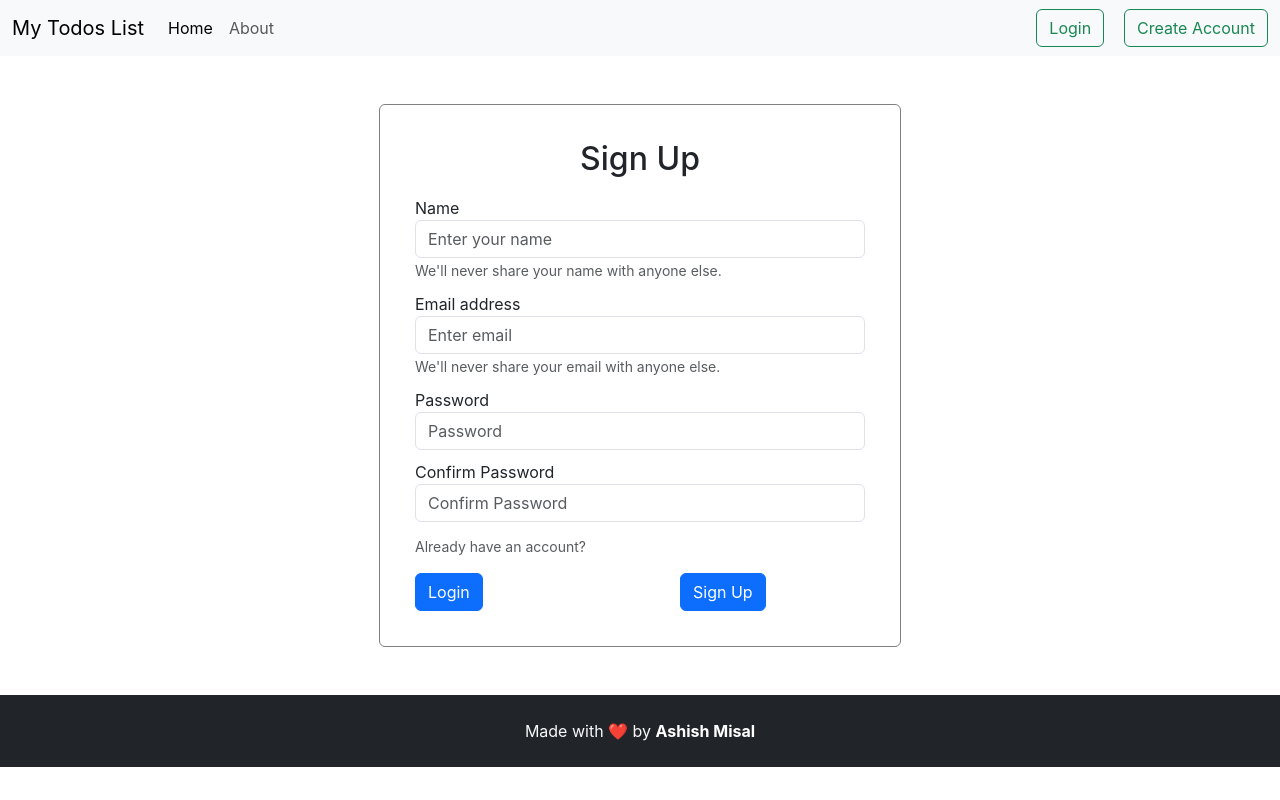
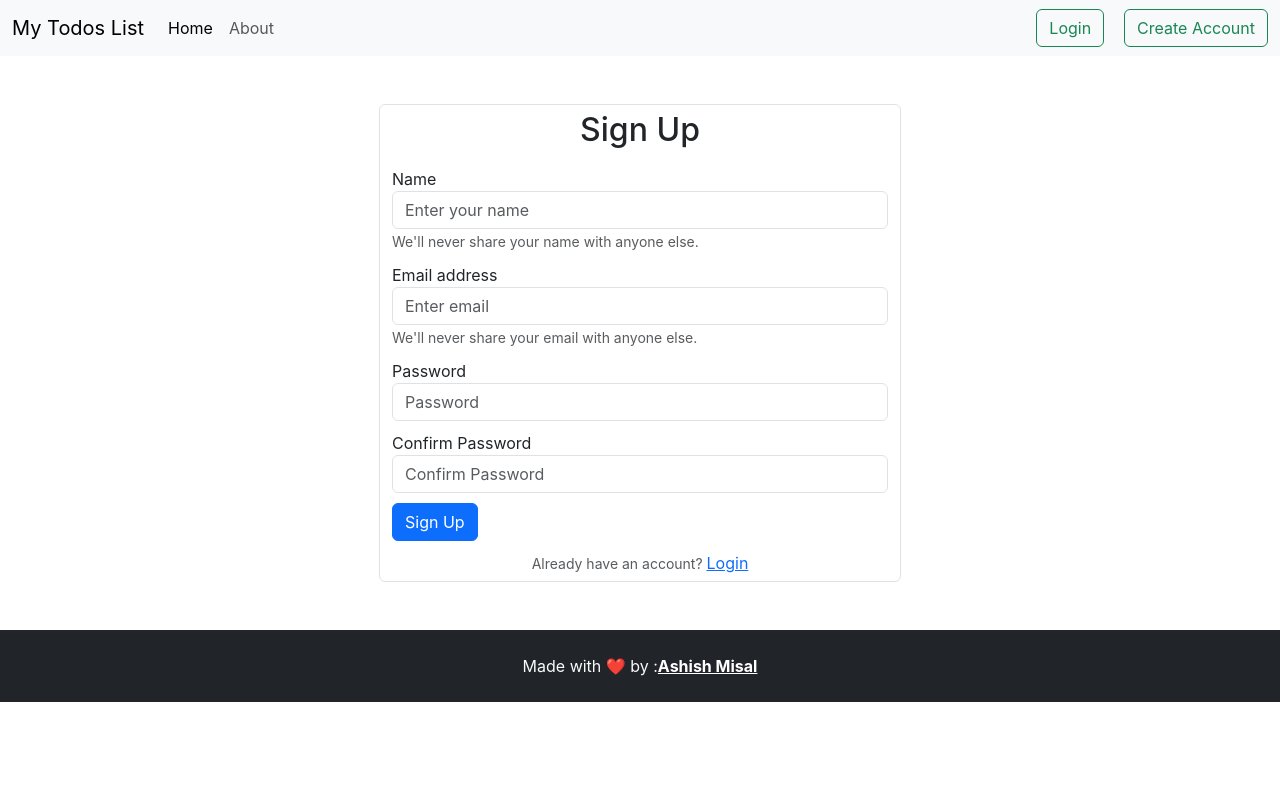
Before and after one commit to ashishmisal23/Todos-List, a React (Create React App) app: page /signup in a window 1280 px wide. Built offline with nearby package versions, Linux system fonts and the light colour scheme.

Commit message:
Readme File Finalized

```diff
--- a/src/App.js
+++ b/src/App.js
@@ -76,7 +76,7 @@ function App() {
         <Route exact path="/about" element={<About />} />
         <Route exact path="/login" element={<Login />} />
         <Route exact path="/signup" element={<SignUp />} />
-        <Route exact path="/*" element={<ErrorMsg/>} />
+        <Route exact path="/*" element={<ErrorMsg />} />
 
 
       </Routes>
--- a/src/componants/ErrorMsg.js
+++ b/src/componants/ErrorMsg.js
@@ -5,8 +5,8 @@ const ErrorMsg = () => {
     let style = {
         minHeight: "80vh",
         padding: "100px 0px 100px 50px",
-        width:"50%",
-        margin:"auto 0 "
+        width: "50%",
+        margin: "auto 0 "
     }
     return (
         <div className='container' style={style}>
--- a/src/componants/Footer.js
+++ b/src/componants/Footer.js
@@ -7,7 +7,8 @@ export const Footer = () => {
   return (
     <footer className='bg-dark text-light p-2'>
       <p className='text-center my-3 '>
-        Made with ❤️ by <Link to="https://github.com/ashishmisal23" target="_blank" className='link' style={{textDecoration:"none", color:"white"}}><b>Ashish Misal</b></Link>
+        Made with ❤️ by :
+        <Link to="https://github.com/ashishmisal23" target="_blank" className='link' style={{color:"white"}}><b>Ashish Misal</b></Link>
       </p>
     </footer>
   )
--- a/src/componants/Login.js
+++ b/src/componants/Login.js
@@ -1,12 +1,10 @@
 import React from 'react';
-import {Link} from "react-router-dom";
+import { Link } from "react-router-dom";
 
 const Login = () => {
     let style = {
         width: "50%",
         margin: "auto",
-        border: "1px solid grey",
-        padding: "35px",
         display: "flex",
         flexDirection: "column",
         gap: "1.5rem"
@@ -14,38 +12,37 @@ const Login = () => {
     }
     let myStyle2 = {
         display: "flex",
-        flexDirection: "row",
-        gap: "80px",
-        alignItems: "flex-end"
-
+        flexDirection: "column",
+        margin: "auto",
+        justifyContent: "center"
     }
 
     return (
         <div className='container p-5'>
             <form className='form-control' style={style}>
-            <h2 className='text-center'>Login</h2>
+                <h2 className='text-center'>Login</h2>
                 <div class="form-group">
-                    <label for="exampleInputEmail1">Email address</label>
+                    <label htmlFor="exampleInputEmail1">Email address</label>
                     <input type="email" class="form-control" id="exampleInputEmail1" aria-describedby="emailHelp" placeholder="Enter email" />
                     <small id="emailHelp" class="form-text text-muted">We'll never share your email with anyone else.</small>
                 </div>
                 <div class="form-group">
-                    <label for="exampleInputPassword1">Password</label>
+                    <label htmlFor="exampleInputPassword1">Password</label>
                     <input type="password" class="form-control" id="exampleInputPassword1" placeholder="Password" />
                 </div>
-                <div className="form-group" style={myStyle2}>
-                    <div style={{display:"flex", flexDirection:"column", gap:"1rem", width:"50%"}}>
+                <div className="form-group">
 
-                        <Link to="/login">
-                            <button type="submit" class="btn btn-primary">Login</button>
+                    <div style={{ display: "flex", flexDirection: "column", gap: "1rem", width: "50%" }}>
+                        <Link to="#">
+                            <button type="submit" className="btn btn-primary">Login</button>
                         </Link>
                     </div>
-                    <div style={{display:"flex", flexDirection:"column", gap:"1rem", width:"50%"}}>
+                </div>
 
-                        <small id="emailHelp" class="form-text text-muted">Don't Have an Account...</small>
-                        <Link to="/signup">
-                            <button type="submit" class="btn btn-primary">Signup</button>
-                        </Link>
+                <div className="form-group" style={myStyle2}>
+                    <div>
+                        <small id="loginHelp" className="form-text text-muted">Do not have an Account ? </small>
+                        <Link to="/signup">Sign Up</Link>
                     </div>
                 </div>
             </form>
--- a/src/componants/SignUp.js
+++ b/src/componants/SignUp.js
@@ -5,20 +5,18 @@ const SignUp = () => {
     let style = {
         width: "50%",
         margin: "auto",
-        border: "1px solid grey",
-        padding: "35px",
         display: "flex",
         flexDirection: "column",
         gap: "10px"
+    }
 
-    }
     let myStyle2 = {
         display: "flex",
-        flexDirection: "row",
-        gap: "80px",
-        alignItems: "flex-end"
+        flexDirection: "column",
+        margin: "auto",
+        justifyContent: "center"
+    }
 
-    }
     return (
 
         <div className='container p-5'>
@@ -42,18 +40,19 @@ const SignUp = () => {
                     <label htmlFor="exampleInputConfirmPassword1">Confirm Password</label>
                     <input type="password" className="form-control" id="exampleInputConfirmPassword1" placeholder="Confirm Password" />
                 </div>
+                <div className="form-group">
+
+                    <div style={{ display: "flex", flexDirection: "column", gap: "1rem", width: "50%" }}>
+                        <Link to="#">
+                            <button type="submit" className="btn btn-primary">Sign Up</button>
+                        </Link>
+                    </div>
+                </div>
 
                 <div className="form-group" style={myStyle2}>
-                    <div style={{ display: "flex", flexDirection: "column", gap: "1rem", width: "50%" }}>
-                        <small id="loginHelp" className="form-text text-muted">Already have an account?</small>
-                        <Link to="/login">
-                            <button type="button" className="btn btn-primary">Login</button>
-                        </Link>
-                    </div>
-                    <div style={{ display: "flex", flexDirection: "column", gap: "1rem", width: "50%" }}>
-                        <Link to="/signup">
-                            <button type="submit" className="btn btn-primary">Sign Up</button>
-                        </Link>
+                    <div>
+                        <small id="loginHelp" className="form-text text-muted">Already have an account? </small>
+                        <Link to="/login">Login</Link>
                     </div>
                 </div>
             </form>
```
Also changed, not shown: public/manifest.json, public/watch.png (added), 1 other file (tests, documents, lock files or other folders).
